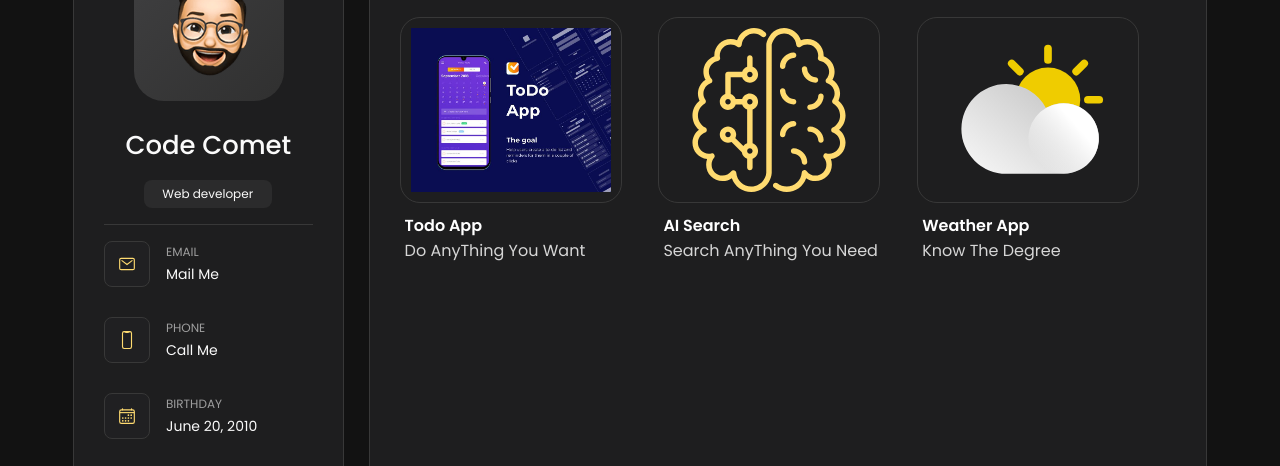
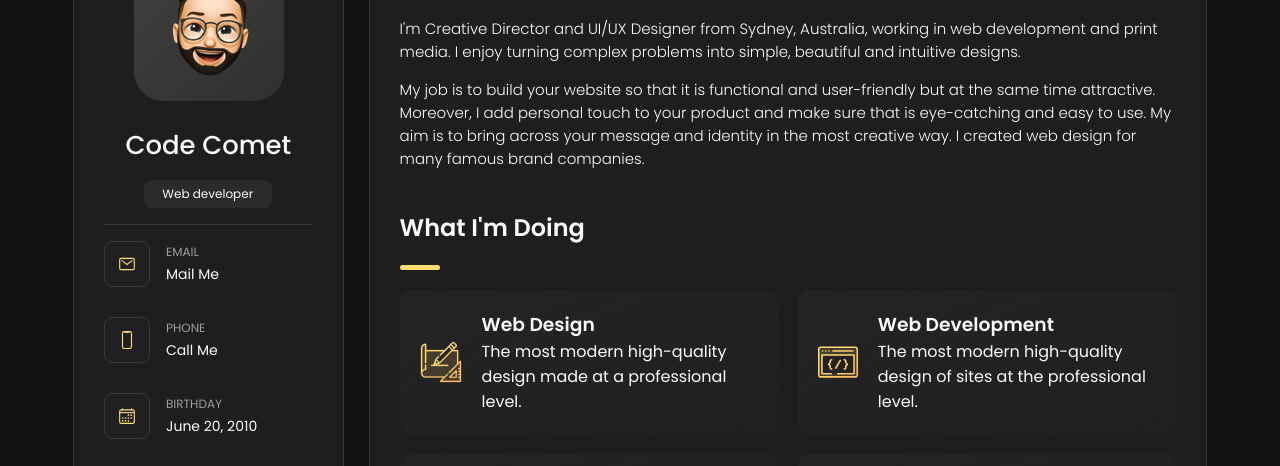
Before and after one commit to cc935/portfolio, a plain HTML site: page portofolio.html in a window 1280 px wide. Shown: the part 167-633 px from the top of the page. Drawn offline with Linux system fonts and the light colour scheme.

Commit message:
Update portofolio.html

```diff
--- a/portofolio.html
+++ b/portofolio.html
@@ -152,7 +152,7 @@
 				<button class="contactBtn">Contact</button>
 			</nav>
 
-			<article class="InfoAbout">
+			<article class="InfoAbout active">
 				<header id="Title">
 					<h1 class="title">About Me</h1>
 				</header>
@@ -241,7 +241,7 @@
 				</div>
 			</article>
 
-			<article class="InfoPortofolio active">
+			<article class="InfoPortofolio">
 				<header id="Title">
 					<h1 class="title">Portfolio</h1>
 				</header>
```
